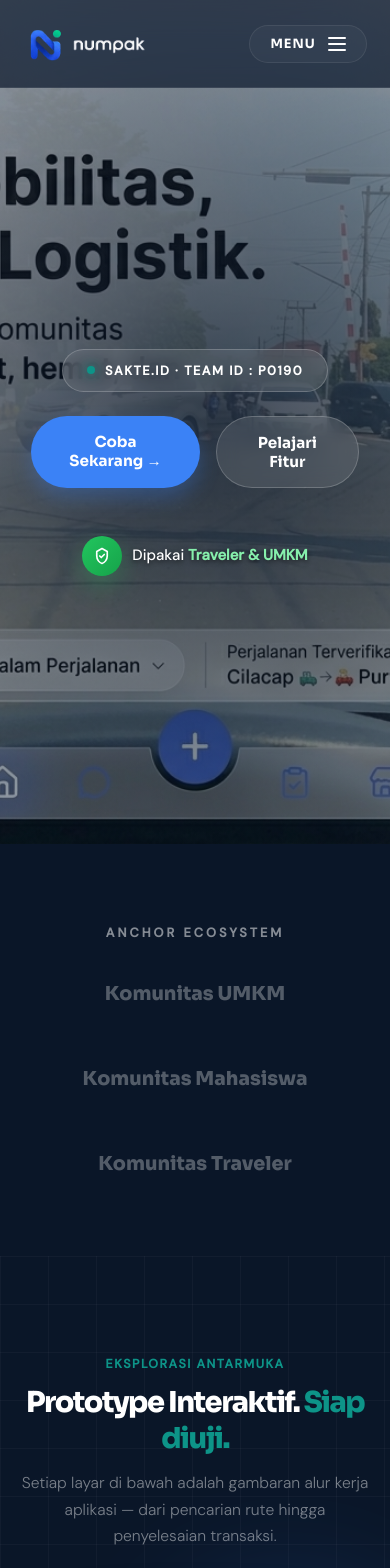
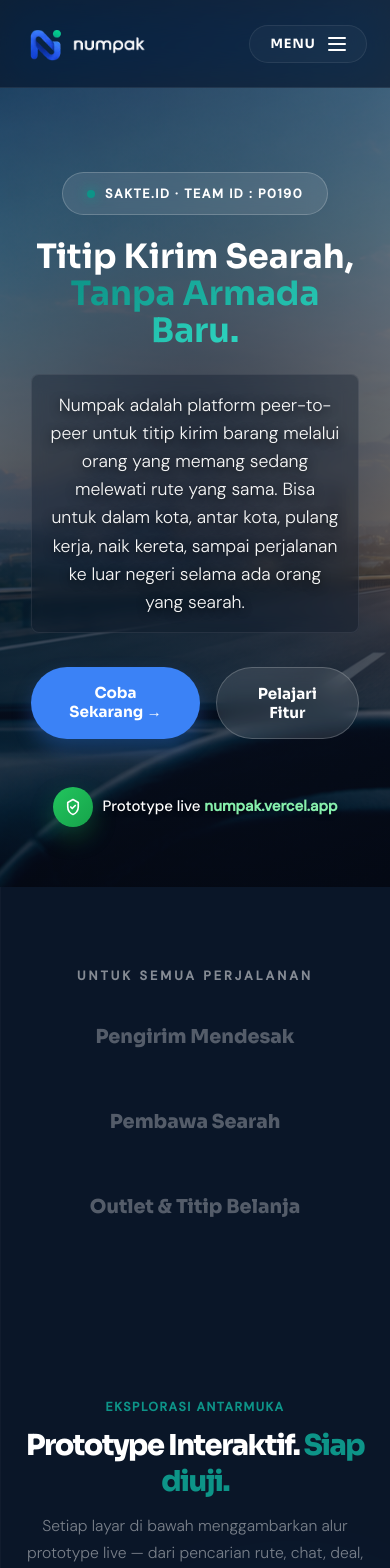
Before and after one commit to labibs/landing-nebeng, a Next.js app: page / in a window 390 px wide. Shown: the top 1568 px of the page. Built offline with nearby package versions, Linux system fonts and the light colour scheme.

Commit message:
bismillah

```diff
--- a/src/app/DashboardShowcase.tsx
+++ b/src/app/DashboardShowcase.tsx
@@ -9,10 +9,10 @@ const slides = [
     tag: "Admin 01",
     title: "Dashboard Utama",
     subtitle: "Pantau performa platform secara real-time",
-    desc: "Ringkasan data penting mulai dari total pengguna, postingan aktif, hingga analisis pendapatan dalam satu tampilan dashboard yang intuitif.",
+    desc: "Ringkasan data penting mulai dari total pengguna, postingan aktif, deal uji coba, hingga analisis transaksi dalam satu tampilan dashboard yang intuitif.",
     bullets: [
-      "📈 Grafik analisis pendapatan otomatis",
-      "👥 Monitor jumlah pengguna & deal aktif",
+      "📈 Grafik analisis transaksi otomatis",
+      "👥 Monitor jumlah pengguna & deal uji coba",
       "🔔 Akses cepat ke notifikasi & bantuan chat",
     ],
     imgSrc: "/screenshots/ssn-dashboard-1.png",
@@ -23,7 +23,7 @@ const slides = [
     tag: "Admin 02",
     title: "Manajemen Pengguna",
     subtitle: "Kelola basis data pengguna dengan detail",
-    desc: "Sistem tabel yang kuat untuk memantau data pengguna, peran (User/Admin), hingga status verifikasi Clerk ID secara transparan.",
+    desc: "Sistem tabel untuk memantau data pengguna, peran User/Admin, hingga status verifikasi Clerk ID secara transparan.",
     bullets: [
       "🔍 Pencarian & filter pengguna cepat",
       "🛠️ Ubah peran & kelola akses akun",
@@ -358,8 +358,8 @@ export default function DashboardShowcase() {
           Kendali Penuh di <span className={styles.accent}>Ujung Jari.</span>
         </h2>
         <p className={styles.desc}>
-          Sistem manajemen terpusat untuk memantau metrik platform, keamanan
-          transaksi, dan pertumbuhan ekosistem Numpak secara efisien.
+          Sistem manajemen terpusat untuk memantau metrik prototype, deal,
+          transaksi uji coba, dan pertumbuhan ekosistem Numpak secara efisien.
         </p>
       </div>
 
--- a/src/app/ScreenshotShowcase.module.css
+++ b/src/app/ScreenshotShowcase.module.css
@@ -2,21 +2,9 @@
 
 .section {
     padding: 100px 5%;
-    background: var(--navy, #0a1628);
+    background: transparent;
     overflow: hidden;
     position: relative;
-}
-
-/* subtle grid texture */
-.section::before {
-    content: "";
-    position: absolute;
-    inset: 0;
-    background-image:
-        linear-gradient(rgba(255, 255, 255, 0.03) 1px, transparent 1px),
-        linear-gradient(90deg, rgba(255, 255, 255, 0.03) 1px, transparent 1px);
-    background-size: 48px 48px;
-    pointer-events: none;
 }
 
 /* ── HEADER ─────────────────────────────────────────────── */
--- a/src/app/ScreenshotShowcase.tsx
+++ b/src/app/ScreenshotShowcase.tsx
@@ -7,12 +7,12 @@ import Image from "next/image";
 const slides = [
   {
     tag: "Fitur 01",
-    title: "Feed Perjalanan Real-Time",
-    subtitle: "Scroll rute aktif seperti TikTok",
-    desc: "Traveler memposting perjalanan aktif mereka ke feed. Pengirim tinggal scroll, temukan kurir yang searah, dan langsung deal — semuanya real-time tanpa perlu cari manual ke sana-sini.",
+    title: "Feed Dalam Perjalanan",
+    subtitle: "Temukan traveler yang searah",
+    desc: "Orang yang sedang berangkat memposting rutenya ke feed. Pengirim barang seperti Mba Ana tinggal mencari perjalanan Cilacap-Purwokerto yang sesuai hari ini, lalu lanjut ke chat dan deal.",
     bullets: [
       "🟢 Rute aktif tampil langsung di feed",
-      "⚡ Rata-rata deal dalam 3 menit",
+      "⚡ Cocok untuk kebutuhan time-sensitive",
       "📍 Filter by kota asal & tujuan",
     ],
     imgSrc: "/screenshots/ss-fedok.png",
@@ -21,12 +21,12 @@ const slides = [
   },
   {
     tag: "Fitur 02",
-    title: "Detail Rute & Info Traveler",
+    title: "Detail Rute & Info Pembawa",
     subtitle: "Transparan dari asal sampai tujuan",
-    desc: "Setiap posting perjalanan menampilkan detail lengkap: nama traveler, tanggal & jam berangkat, asal keberangkatan, hingga ongkos titipan. Deal bisa langsung diklik dari halaman ini.",
+    desc: "Setiap posting perjalanan menampilkan detail lengkap: nama pembawa, tanggal dan jam berangkat, asal keberangkatan, tujuan, hingga ongkos titipan. Pengirim dapat menilai kecocokan sebelum membuat deal.",
     bullets: [
       "🗺️ Asal & tujuan rute jelas tertera",
-      "💸 Ongkos transparan sejak awal — Rp 20.000",
+      "💸 Ongkos transparan sejak awal",
       "🤝 Tombol DEAL langsung dari feed",
     ],
     imgSrc: "/screenshots/ss-ruteok.png",
@@ -37,12 +37,12 @@ const slides = [
   {
     tag: "Fitur 03",
     title: "Marketplace Outlet — Nitip Beliin",
-    subtitle: "Berbagai outlet aktif, belanja titip ke kurir",
-    desc: "Halaman Market menampilkan outlet pilihan dengan kategori Makanan, Obat, Sembako, dan lainnya. Berbagai merchant populer sudah terdaftar lengkap dengan promo ongkir dan label 'Bisa nitip'.",
+    subtitle: "Outlet lokal masuk ekosistem titip beli",
+    desc: "Halaman Market menampilkan outlet pilihan dengan kategori Makanan, Obat, Sembako, dan lainnya. Warung yang belum digital tetap bisa masuk lewat model Kurir, Customer, atau Pemilik.",
     bullets: [
-      "🏪 Berbagai outlet aktif terdaftar",
+      "🏪 Sistem Outlet 3 Model",
       "🍱 Filter kategori: Makanan, Obat, Sembako",
-      "📢 Promo ongkir & diskon menarik",
+      "📢 Jembatan digitalisasi UMKM informal",
     ],
     imgSrc: "/screenshots/ss-market.jpeg",
     imgAlt: "Marketplace Outlet Numpak",
@@ -65,11 +65,11 @@ const slides = [
   },
   {
     tag: "Fitur 05",
-    title: "Transaksi Terlacak & Terlindungi",
-    subtitle: "Escrow payment, dana aman",
-    desc: "Contoh transaksi dengan rute populer: Area A→Area B, Kota X→Kota Y, dan lebih banyak lagi. Setiap transaksi punya status jelas — Menunggu Bayar, Ready to Ship, atau Dibatalkan.",
+    title: "Transaksi Terlacak",
+    subtitle: "Status deal jelas dari awal sampai selesai",
+    desc: "Setiap transaksi punya status jelas seperti Menunggu Bayar, Ready to Ship, Selesai, atau Dibatalkan. Data transaksi masuk ke dashboard agar admin dapat memantau aktivitas dan menangani sengketa.",
     bullets: [
-      "💳 Escrow: dana cair setelah konfirmasi",
+      "💳 Escrow disiapkan untuk fase produksi",
       "📦 Label OWNER & CARRIER per transaksi",
       "📊 Riwayat lengkap dengan ekspor PDF",
     ],
@@ -79,9 +79,9 @@ const slides = [
   },
   {
     tag: "Fitur 06",
-    title: "Fitur dalam Satu Platform",
+    title: "7 Fitur dalam Satu Platform",
     subtitle: "Ekosistem peer-to-peer terlengkap",
-    desc: "Dari Nitip Bawain, Nitip Beliin, Nyari Boncengan, sampai Jualan Keliling — semua tersedia di satu tampilan. Platform yang adaptif untuk berbagai kebutuhan mobilitas komunitas.",
+    desc: "Dari Nitip Bawain, Nitip Beliin, Nyari Boncengan, Nyari Tukang, Dalam Perjalanan, Jualan Keliling, sampai Outlet — semua tersedia di satu ekosistem mobilitas komunitas.",
     bullets: [
       "🧳 Nitip Bawain & Nitip Beliin",
       "🛵 Nyari Boncengan & Nyari Tukang",
@@ -95,10 +95,10 @@ const slides = [
     tag: "Fitur 07",
     title: "Keranjang Nitip — Titip Belanja Lintas Kota",
     subtitle: "Belanja dari toko manapun via kurir",
-    desc: "Mau pesan makanan favorit dari merchant populer di kotamu tapi kamu sedang sibuk? Tambahkan ke Keranjang Nitip, temukan kurir yang lewat, dan barang sampai ke tanganmu.",
+    desc: "Pengguna dapat checkout produk dari outlet terdaftar, lalu meminta orang yang memang sedang melewati rute outlet ke lokasi penerima untuk sekalian membelikan.",
     bullets: [
       "🛒 Keranjang nitip multi-outlet",
-      "🍱 Nitip ke Kurir terdekat",
+      "🍱 Titip ke pembawa yang searah",
       "💰 Estimasi total transparan",
     ],
     imgSrc: "/screenshots/ss-deal.jpeg",
@@ -109,7 +109,7 @@ const slides = [
     tag: "Fitur 08",
     title: "Profil Verified Pro & Sistem Reputasi",
     subtitle: "Trust by design, bukan sekadar janji",
-    desc: "Sistem reputasi Numpak memastikan setiap profil memiliki kredibilitas yang terverifikasi. XP, jumlah postingan, dan galeri aktivitas membangun kepercayaan komunitas secara organik.",
+    desc: "Sistem reputasi Numpak membantu mengurangi risiko transaksi antar orang asing. XP, jumlah postingan, rating, dan galeri aktivitas membangun kepercayaan komunitas secara bertahap.",
     bullets: [
       "⭐ Badge Verified Pro berbasis XP",
       "📈 Review aktif terlacak",
@@ -123,7 +123,7 @@ const slides = [
     tag: "Fitur 09",
     title: "Outlet Saya — Sistem Outlet 3 Model",
     subtitle: "Warung offline masuk ekosistem digital",
-    desc: "Inovasi unik Numpak: outlet bisa didaftarkan oleh Kurir, Pemilik, atau Customer setia. Berbagai outlet telah bergabung — warung konvensional pun kini bisa terhubung ke ekosistem digital.",
+    desc: "Outlet bisa didaftarkan oleh Kurir, Pemilik, atau Customer setia. Warung konvensional yang pemiliknya belum melek teknologi tetap dapat muncul di marketplace Numpak.",
     bullets: [
       "🏪 3 model: Kurir / Pemilik / Customer",
       "🛍️ Kelola produk & harga langsung",
@@ -174,8 +174,8 @@ export default function ScreenshotShowcase() {
           <span className={styles.accent}>Siap diuji.</span>
         </h2>
         <p className={styles.desc}>
-          Setiap layar di bawah adalah gambaran alur kerja aplikasi — dari
-          pencarian rute hingga penyelesaian transaksi.
+          Setiap layar di bawah menggambarkan alur prototype live — dari
+          pencarian rute, chat, deal, transaksi, sampai reputasi pengguna.
         </p>
       </div>
 
--- a/src/app/globals.css
+++ b/src/app/globals.css
@@ -10,25 +10,18 @@ html {
 }
 body {
     font-family: var(--font-body, "DM Sans", sans-serif);
-    background: #0a1628;
+    background-color: #0a1628;
+    background-image:
+        linear-gradient(rgba(255, 255, 255, 0.026) 1px, transparent 1px),
+        linear-gradient(90deg, rgba(255, 255, 255, 0.026) 1px, transparent 1px);
+    background-size: 96px 96px;
+    background-position: top center;
+    background-attachment: fixed;
     color: rgba(255, 255, 255, 0.9);
     overflow-x: hidden;
     -webkit-font-smoothing: antialiased;
     position: relative;
     min-height: 100vh;
-}
-
-/* subtle grid texture globally */
-body::before {
-    content: "";
-    position: fixed;
-    inset: 0;
-    background-image:
-        linear-gradient(rgba(255, 255, 255, 0.02) 1px, transparent 1px),
-        linear-gradient(90deg, rgba(255, 255, 255, 0.02) 1px, transparent 1px);
-    background-size: 64px 64px;
-    pointer-events: none;
-    z-index: -1;
 }
 
 [data-animate] {
--- a/src/app/layout.tsx
+++ b/src/app/layout.tsx
@@ -15,9 +15,9 @@ const dmSans = DM_Sans({
 });
 
 export const metadata: Metadata = {
-  title: "Numpak — Optimalkan Mobilitas, Sederhanakan Logistik",
+  title: "Numpak — Titip Kirim Searah Tanpa Armada Baru",
   description:
-    "Platform logistik peer-to-peer berbasis komunitas traveler Indonesia.",
+    "Platform peer-to-peer untuk titip kirim barang melalui orang yang memang sedang melewati rute yang sama, tanpa batas profesi, jarak, atau moda.",
   icons: {
     icon: "/favicon.ico",
   },
--- a/src/app/page.module.css
+++ b/src/app/page.module.css
@@ -192,6 +192,7 @@
     letter-spacing: 1.5px;
     padding: 12px 24px;
     border-radius: 100px;
+    margin-top: 32px;
     margin-bottom: 24px;
     text-transform: uppercase;
     transition: all 0.3s ease;
@@ -210,10 +211,10 @@
 
 .heroH1 {
     font-family: var(--font-head);
-    font-size: clamp(1.8rem, 4vw, 3rem);
+    font-size: 3rem;
     font-weight: 700;
     line-height: 1.1;
-    letter-spacing: -2px;
+    letter-spacing: 0;
     color: #fff;
     margin-bottom: 24px;
 }
@@ -224,12 +225,17 @@
 }
 .heroDesc {
     font-size: 1.1rem;
-    color: rgba(255, 255, 255, 0.9);
+    color: rgba(255, 255, 255, 0.96);
     line-height: 1.6;
     max-width: 540px;
-    margin-bottom: 40px;
+    margin-bottom: 34px;
     font-weight: 300;
-    text-shadow: 0 2px 8px rgba(0, 0, 0, 0.4);
+    text-shadow: 0 2px 10px rgba(0, 0, 0, 0.72);
+    background: rgba(10, 22, 40, 0.34);
+    border: 1px solid rgba(255, 255, 255, 0.08);
+    backdrop-filter: blur(8px);
+    border-radius: 8px;
+    padding: 16px 18px;
 }
 .heroButtons {
     display: flex;
@@ -705,6 +711,9 @@
         align-items: center;
         text-align: center;
     }
+    .heroH1 {
+        font-size: 2.1rem;
+    }
     .heroDesc {
         margin-left: auto;
         margin-right: auto;
--- a/src/app/page.tsx
+++ b/src/app/page.tsx
@@ -135,10 +135,10 @@ export default function Home() {
       <header className={styles.hero}>
         <div className={styles.heroBg}>
           <Image
-            src="/heroo.png"
+            src="/herook.png"
             alt="Numpak Hero Background"
             fill
-            style={{ objectFit: "cover" }}
+            style={{ objectFit: "cover", objectPosition: "center bottom" }}
             priority
           />
           <div className={styles.heroOverlay}></div>
@@ -153,15 +153,16 @@ export default function Home() {
             >
               <i></i> SAKTE.ID · TEAM ID : P0190
             </div>
-            {/*<h2 className={styles.heroH1}>
-              Optimalkan Mobilitas, <br />
-              <span className={styles.accent}>Sederhanakan Logistik.</span>
+            <h2 className={styles.heroH1}>
+              Titip Kirim Searah, <br />
+              <span className={styles.accent}>Tanpa Armada Baru.</span>
             </h2>
             <p className={styles.heroDesc}>
-              Numpak memobilisasi perjalanan komunitas untuk pengiriman yang
-              lebih cepat, hemat, dan terpercaya melalui arsitektur marketplace
-              berbasis kepercayaan (Escrow & Asuransi OJK).
-            </p>*/}
+              Numpak adalah platform peer-to-peer untuk titip kirim barang
+              melalui orang yang memang sedang melewati rute yang sama.
+              Bisa untuk dalam kota, antar kota, pulang kerja, naik kereta,
+              sampai perjalanan ke luar negeri selama ada orang yang searah.
+            </p>
             <div className={styles.heroButtons}>
               <a href="https://numpak.vercel.app" className={styles.btnPrimary}>
                 Coba Sekarang →
@@ -190,7 +191,7 @@ export default function Home() {
                 </div>
 
                 <div className={styles.trustText}>
-                  Dipakai <strong>Traveler & UMKM</strong>
+                  Prototype live <strong>numpak.vercel.app</strong>
                 </div>
               </div>
             </div>
@@ -199,11 +200,11 @@ export default function Home() {
       </header>
 
       <div className={styles.trusted}>
-        <div className={styles.trustedLabel}>Anchor Ecosystem</div>
+        <div className={styles.trustedLabel}>Untuk Semua Perjalanan</div>
         <div className={styles.trustedLogos}>
-          <span>Komunitas UMKM</span>
-          <span>Komunitas Mahasiswa</span>
-          <span>Komunitas Traveler</span>
+          <span>Pengirim Mendesak</span>
+          <span>Pembawa Searah</span>
+          <span>Outlet & Titip Belanja</span>
         </div>
       </div>
 
@@ -215,8 +216,8 @@ export default function Home() {
           <div className={styles.eyebrow}>Platform Fitur</div>
           <h2 className={styles.sectionTitle}>Problem–Solution Mapping</h2>
           <p className={styles.sectionDesc}>
-            Membangun arsitektur kepercayaan berlapis berbasis perjalanan
-            komunitas yang efisien dan inklusif.
+            Memetakan masalah pengiriman time-sensitive ke fitur yang sudah
+            ada di prototype Numpak, tanpa batas profesi, jarak, atau moda.
           </p>
         </div>
         <div className={styles.bentoGrid}>
@@ -224,9 +225,9 @@ export default function Home() {
             <div className={styles.bentoIcon + " " + styles.iconTeal}>📍</div>
             <h3>Nitip Bawain</h3>
             <p>
-              Menjawab mahalnya biaya logistik. Traveler yang melewati rute
-              pengirim mengambil titipan tanpa memperpanjang perjalanan. Biaya
-              pengiriman dapat ditekan 30–50% dibanding ekspedisi konvensional.
+              Menjawab ketiadaan cara terstruktur untuk menemukan orang yang
+              sedang searah. Pengirim memasukkan rute, barang, dan waktu;
+              traveler yang relevan muncul di feed untuk lanjut chat dan deal.
             </p>
           </div>
           <div
@@ -237,9 +238,9 @@ export default function Home() {
             <div className={styles.bentoIcon + " " + styles.iconAmber}>🛡️</div>
             <h3>Trust Architecture</h3>
             <p>
-              Arsitektur kepercayaan empat lapis: escrow payment, sistem
-              Verified Pro berbasis XP, rating dua arah, dan asuransi polis
-              digital per transaksi (OJK) — trust by design.
+              Kepercayaan dibangun melalui escrow payment, rating dua arah,
+              badge Verified Pro berbasis XP, dan rencana polis digital per
+              transaksi bersama mitra asuransi berlisensi OJK.
             </p>
           </div>
           <div
@@ -263,9 +264,9 @@ export default function Home() {
             <div className={styles.bentoIcon + " " + styles.iconRed}>✨</div>
             <h3>Community-Driven</h3>
             <p>
-              Mengaktifkan aset idle (kendaraan bergerak setiap hari) menjadi
-              infrastruktur logistik efektif tanpa investasi kendaraan baru —
-              zero incremental carbon footprint.
+              Mengaktifkan kapasitas perjalanan yang sudah terjadi. Numpak
+              tidak menggerakkan kendaraan baru; satu perjalanan dapat
+              melayani titipan barang, belanja, boncengan, dan kebutuhan lokal.
             </p>
           </div>
         </div>
@@ -274,7 +275,7 @@ export default function Home() {
       <section className={styles.statsSection}>
         <div className={styles.statsInner}>
           <div className={styles.statBlock} data-animate>
-            <div className={styles.statLabel}>Deal Aktif</div>
+            <div className={styles.statLabel}>Deal Uji Coba</div>
             <div className={styles.statNumber}>
               <span className={styles.accentNum}>30</span>+
             </div>
@@ -284,9 +285,9 @@ export default function Home() {
             data-animate
             style={{ transitionDelay: "0.1s" }}
           >
-            <div className={styles.statLabel}>Pertumbuhan</div>
+            <div className={styles.statLabel}>Akun Uji Coba</div>
             <div className={styles.statNumber}>
-              <span className={styles.accentNum}>12</span>%
+              <span className={styles.accentNum}>9</span>
             </div>
           </div>
           <div
@@ -294,9 +295,9 @@ export default function Home() {
             data-animate
             style={{ transitionDelay: "0.2s" }}
           >
-            <div className={styles.statLabel}>Efisiensi</div>
+            <div className={styles.statLabel}>Nilai Transaksi</div>
             <div className={styles.statNumber}>
-              <span className={styles.accentNum}>50</span>%
+              <span className={styles.accentNum}>110</span>K
             </div>
           </div>
         </div>
@@ -312,8 +313,9 @@ export default function Home() {
             <div className={styles.stepNum}>01</div>
             <h3>Input & Matching</h3>
             <p>
-              Input rute & kebutuhan. Algoritma Haversine mencocokkan traveler
-              searah dengan deviasi ≤10 km secara real-time dari feed aktif.
+              Pengirim memasukkan rute, detail barang, ukuran, dan waktu.
+              Sistem menampilkan posting perjalanan yang searah berdasarkan
+              kota asal, tujuan, waktu, kapasitas, dan rating.
             </p>
           </div>
           <div
@@ -324,8 +326,9 @@ export default function Home() {
             <div className={styles.stepNum}>02</div>
             <h3>Transaksi Escrow</h3>
             <p>
-              Negosiasi detail via chat in-app. Pembayaran ditahan sistem escrow
-              & polis asuransi digital diterbitkan otomatis per transaksi.
+              Negosiasi detail via chat in-app. Midtrans sudah berada di
+              sandbox; saat produksi, dana ditahan escrow dan asuransi
+              transaksi dapat diaktifkan saat checkout.
             </p>
           </div>
           <div
@@ -336,8 +339,8 @@ export default function Home() {
             <div className={styles.stepNum}>03</div>
             <h3>Output & Reputasi</h3>
             <p>
-              Pencairan dana setelah konfirmasi penerimaan. Perolehan rating &
-              XP untuk membangun profil Verified Pro dalam ekosistem komunitas.
+              Setelah barang diterima, status deal selesai, dana dilepas ke
+              traveler, dan rating dua arah membangun reputasi komunitas.
             </p>
           </div>
         </div>
@@ -357,8 +360,8 @@ export default function Home() {
                 </div>
                 <div className={styles.accBody}>
                   Komisi 8–12% dari setiap transaksi selesai. Menghasilkan
-                  estimasi Rp 1.600–9.600 per deal. Platform hanya dapat fee
-                  saat transaksi berhasil.
+                  estimasi Rp 3.200–4.800 pada rata-rata transaksi Rp 40.000.
+                  Platform hanya mendapat fee saat transaksi berhasil.
                 </div>
               </div>
               <div className={styles.accItem}>
@@ -379,7 +382,7 @@ export default function Home() {
                 <div className={styles.accBody}>
                   Merchant dapat mempromosikan toko di feed seharga Rp
                   50.000–200.000 per promo per minggu untuk menjangkau lebih
-                  banyak kurir and pelanggan.
+                  banyak traveler dan pelanggan.
                 </div>
               </div>
             </div>
@@ -434,9 +437,9 @@ export default function Home() {
                 </span>
               </div>
               <div className={styles.faqA}>
-                Dana dicairkan dari sistem escrow ke wallet traveler segera
-                setelah penerima mengkonfirmasi barang diterima dengan aman
-                lewat aplikasi untuk menjamin keadilan transaksi.
+                Pada versi produksi, dana escrow dicairkan ke traveler setelah
+                penerima mengonfirmasi barang diterima. Integrasi payment saat
+                ini sudah disiapkan di sandbox untuk pilot berikutnya.
               </div>
             </div>
             <div className={styles.faqItem} onClick={toggleFaq}>
@@ -447,9 +450,10 @@ export default function Home() {
                 </span>
               </div>
               <div className={styles.faqA}>
-                Kami mematuhi UU PDP No. 27/2022 secara ketat. Data identitas
-                dienkripsi AES-256 dan hanya digunakan secara internal untuk
-                verifikasi reputasi Verified Pro komunitas.
+                Prototype menggunakan Clerk untuk autentikasi, two-step
+                verification, device tracking, dan Supabase Row Level Security.
+                Verifikasi KTP otomatis dan audit keamanan disiapkan untuk fase
+                produksi.
               </div>
             </div>
             <div className={styles.faqItem} onClick={toggleFaq}>
@@ -476,8 +480,9 @@ export default function Home() {
               Numpak<span>™</span>
             </div>
             <p className={styles.footerDesc}>
-              Platform logistik peer-to-peer berbasis komunitas traveler
-              Indonesia. Pengembangan konsep & uji coba sistem 2026.
+              Platform peer-to-peer untuk titip kirim barang melalui perjalanan
+              yang sudah terjadi. Prototype fungsional dan uji coba lapangan
+              P0190 Bank Indonesia & YPPI Hackathon 2026.
             </p>
             <div className={styles.footerSocials}>
               <a href="#" className={styles.socialLink}>
```
Also changed, not shown: public/hero-clean.png (added), public/herook.png (added).
